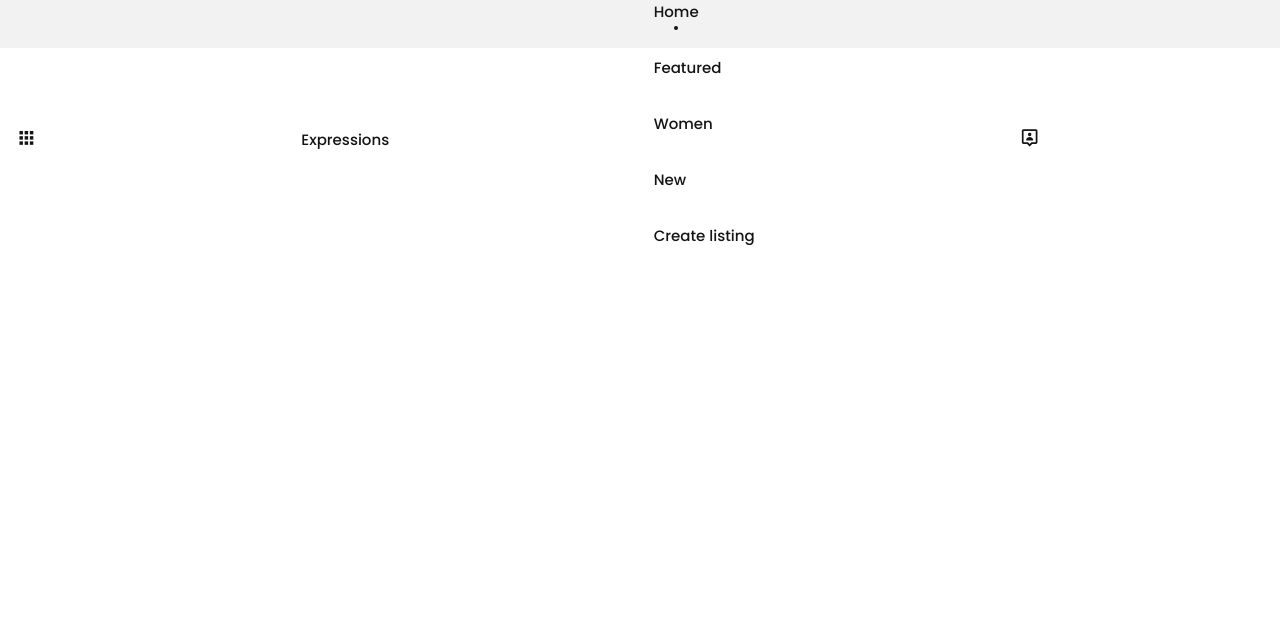
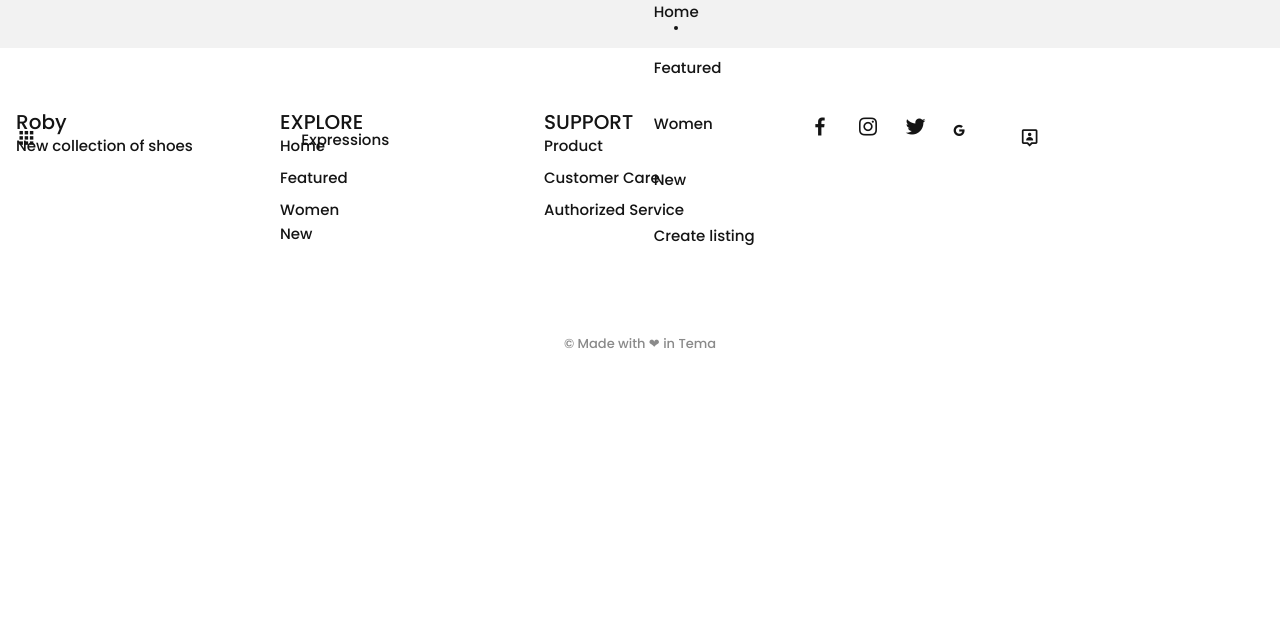
Before and after one commit to carrickkv2/commerce, a Django app: page / in a window 1280 px wide. Shown: the top 627 px of the page. Run offline with Django 3.2, Linux system fonts and the light colour scheme; data that the repository does not hold is empty; some libraries are stand-ins or nearby versions.

Commit message:
Updated index

```diff
--- a/auctions/templates/auctions/index.html
+++ b/auctions/templates/auctions/index.html
@@ -16,7 +16,7 @@
 
             <div class="nav__menu" id="nav-menu">
 
-                <ul class="nav_list">
+                <ul class="nav__list">
 
                     <li class="nav__item">
 
@@ -429,28 +429,108 @@
                 <div class="new__container bd-grid">
                     <div class="new__mens">
                             <img src="https://github.com/bedimcode/responsive-ecommerce-website-sneakers/blob/master/assets/img/new1.png?raw=true" alt="" class="new__mens-img">
-                    </div>
                         <h3 class="new__title"> Mens Shoes </h3>
                         <span class="new__preci"> From $99.99 </span>
                         <a href="#" class="button-light"> View Collection <i class='bx bxs-right-arrow-alt button-icon'></i> </a>
                     </div>
 
+
                     <div class="new__sneaker">
                         <div class="new__sneaker-card">
-                        <img src="https://github.com/bedimcode/responsive-ecommerce-website-sneakers/blob/master/assets/img/new2.png?raw=true" alt="" class="new__sneaker-img">
+                            <img src="https://user-images.githubusercontent.com/17897083/139540288-6d96f99e-95e7-4cac-85c2-3333a7a57bfb.png" alt="" class="new__sneaker-img">
+                            <div class="new__sneaker-overlay">
+                                <a href="" class="button"> Bid Now</a>
+                            </div>
+                        </div>
+
+                        <div class="new__sneaker-card">
+                            <img src="https://github.com/bedimcode/responsive-ecommerce-website-sneakers/blob/master/assets/img/new3.png?raw=true" alt="" class="new__sneaker-img">
+                            <div class="new__sneaker-overlay">
+                                <a href="" class="button"> Bid Now</a>
+                            </div>
+                        </div>
+
+                        <div class="new__sneaker-card">
+                            <img src="https://github.com/bedimcode/responsive-ecommerce-website-sneakers/blob/master/assets/img/new4.png?raw=true" alt="" class="new__sneaker-img">
+                            <div class="new__sneaker-overlay">
+                                <a href="" class="button"> Bid Now</a>
+                            </div>
+                        </div>
+
+                        <div class="new__sneaker-card">
+                            <img src="https://github.com/bedimcode/responsive-ecommerce-website-sneakers/blob/master/assets/img/new5.png?raw=true" alt="" class="new__sneaker-img">
+                            <div class="new__sneaker-overlay">
+                                <a href="" class="button"> Bid Now</a>
+                            </div>
+                        </div>
                     </div>
                 </div>
             </section>
 
             <!--===== NEWSLETTER =====-->
+            <section class="newsletter section">
+                <div class="newsletter__container bd-grid">
+                    <div>
+                        <h3 class="newsletter__title"> Susbcribe And Get <br> 10% OFF </h3>
+                        <p class="newsletter__description"> Get 10% discount for a all products </p>
+                    </div>
+
+                    <form action="" class="newsletter__subscribe">
+                        <input type="text" placeholder="@email.com" class="newsletter__input">
+                        <a href="#" class="button"> Subscribe </a>
+                    </form>
+
+                </div>
+            </section>
 
         </main>
 
-
-
         {% endfor %}
-
 
     </div>
 
+    <!--===== FOOTER =====-->
+    <footer class="footer section">
+        <div class="footer__container bd-grid">
+            <div class="footer__box">
+                <h3 class="footer__title"> Roby </h3>
+                <p class="footer__description"> New collection of shoes
+            </div>
+
+            <div class="footer__box">
+                <h3 class="footer__title"> EXPLORE </h3>
+                <ul>
+                    <li><a href="#home" class="footer__link"> Home </a></li>
+                    <li><a href="#featured" class="footer__link"> Featured </a></li>
+                    <li><a href="#women" class="footer__1ink"> Women </a></li>
+                    <li><a href="#new" class="footer__link"> New </a></1i>
+                </ul>
+            </div>
+
+            <div class="footer__box">
+                <h3 class="footer__title"> SUPPORT </h3>
+                <ul>
+                    <li><a href="#" class="footer__link"> Product </a>
+                    </li>
+                    <li><a href="#" class="footer__link"> Customer Care </a></li>
+                    <li><a href="#" class="footer__1ink"> Authorized Service </a>
+                    </li>
+                </ul>
+            </div>
+
+            <div class="footer__box">
+                <a href="#" class="footer__social"><i class='bx bxl-facebook' ></i></a>
+                <a href="#" class="footer__social"><i class='bx bxl-instagram'></i></a>
+                <a href="#" class="footer__social"><i class='bx bxl-twitter'></i></a>
+                <a href="#" class="footer_social"><i class='bx bxl-google' ></i></a>
+            </div>
+
+        </div>
+
+        <p class="footer__copy"> &#169; Made with &#10084; in Tema </p>
+        <!-- Django date should be here -->
+
+    </footer>
+
+
 {% endblock %}
```
Lines whose indentation alone changed are shown as unchanged.
